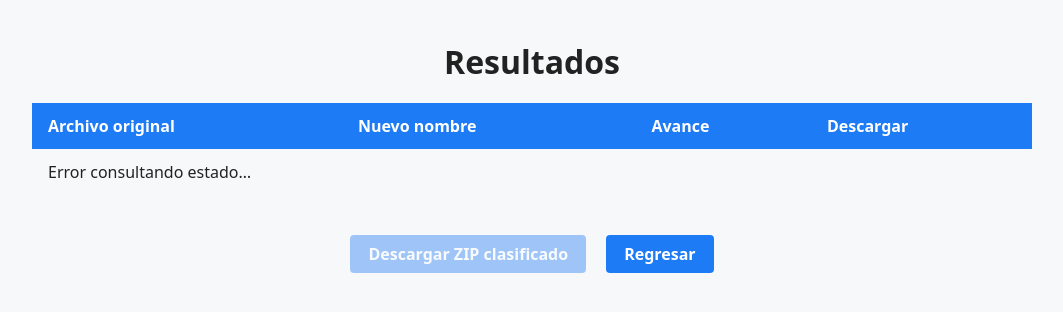
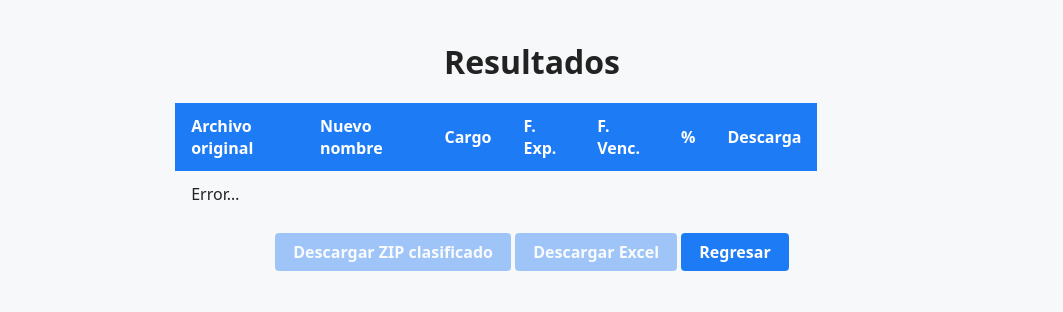
Before and after one commit to Juangranados89/certificados-app, a Python web app: template templates/progreso.html in a window 1280 px wide. Shown: the top 312 px of the page, without its empty margins (108-1171 px from the left). Run offline with Jinja, Linux system fonts and the light colour scheme; the template is opened without the code that fills it: most values are stand-ins (such as "Sample title", 1, 10 or a date in 2020).

Commit message:
Update progreso.html

```diff
--- a/templates/progreso.html
+++ b/templates/progreso.html
@@ -1,75 +1,58 @@
 <!doctype html>
-<html lang="es">
-<head>
-  <meta charset="utf-8">
-  <title>Resultados</title>
+<html lang="es"><head>
+<meta charset="utf-8"><title>Resultados</title>
 <link rel="stylesheet" href="{{ url_for('static', filename='main.css') }}">
-</head>
-<body>
+</head><body>
+
 <h1>Resultados</h1>
 
-  <table class="grid" id="tbl">
+<div class="panel" style="overflow:auto;max-height:70vh">
+<table class="grid compact" id="tbl">
 <thead>
   <tr>
-        <th>Archivo original</th>
-        <th>Nuevo nombre</th>
-        <th>Avance</th>
-        <th>Descargar</th>
+    <th>Archivo original</th><th>Nuevo nombre</th><th>Cargo</th>
+    <th>F. Exp.</th><th>F. Venc.</th><th>%</th><th>Descarga</th>
   </tr>
-    </thead>
-    <tbody></tbody>
+</thead><tbody></tbody>
 </table>
+</div>
 
-  <div style="margin-top:40px;display:flex;gap:20px;justify-content:center">
+<div class="center" style="gap:20px;margin-top:24px">
   <a id="zipBtn" class="btn" style="opacity:.4;pointer-events:none;">Descargar ZIP clasificado</a>
+  <a id="xlsBtn" class="btn" style="opacity:.4;pointer-events:none;">Descargar Excel</a>
   <a class="btn" href="{{ url_for('home') }}">Regresar</a>
 </div>
 
 <script>
-const job      = "{{ job }}";
-const statusURL= "{{ url_for('status', job=job) }}";
-const zipURL   = "{{ url_for('download_zip', job=job) }}";
-const tbody    = document.querySelector('#tbl tbody');
-const zipBtn   = document.getElementById('zipBtn');
+const job="{{ job }}",
+      statusURL="{{ url_for('status',job=job) }}",
+      zipURL   ="{{ url_for('zip_dl',job=job) }}",
+      xlsURL   ="{{ url_for('xls',job=job) }}",
+      tbody=document.querySelector('#tbl tbody'),
+      zipBtn=document.getElementById('zipBtn'),
+      xlsBtn=document.getElementById('xlsBtn');
 
-function render(rows){
-  tbody.innerHTML = '';
-  rows.forEach(r=>{
-    tbody.insertAdjacentHTML('beforeend', `
-      <tr>
+function rowHTML(r){
+  return `<tr>
     <td>${r.orig}</td>
-        <td>${r.new || '—'}</td>
-        <td>
-          <div class="progress-bar">
-            <div class="progress-fill" style="width:${r.progress}%"></div>
-          </div>
-        </td>
-        <td>${ r.rel ? `<a class="btn" href="/download/${job}/${r.rel}">Descargar</a>` : ''}</td>
-      </tr>
-    `);
-  });
+    <td>${r.new||'—'}</td>
+    <td>${r.cargo||'—'}</td>
+    <td>${r.fexp||'—'}</td>
+    <td>${r.fven||'—'}</td>
+    <td style="min-width:60px">${r.progress}%</td>
+    <td>${r.rel?`<a class="btn" href="/download/${job}/${r.rel}">PDF</a>`:''}</td>
+  </tr>`;
 }
-
+function render(data){ tbody.innerHTML=data.rows.map(rowHTML).join(''); }
 async function poll(){
   try{
-    const resp = await fetch(statusURL);
-    if(!resp.ok) throw new Error(resp.statusText);
-    const data = await resp.json();
-    render(data.rows);
-
-    if(data.done){
-      zipBtn.href = zipURL;
-      zipBtn.style.opacity = 1;
-      zipBtn.style.pointerEvents = 'auto';
-    }else{
-      setTimeout(poll, 1000);
-    }
-  }catch(err){
-    tbody.innerHTML = '<tr><td colspan="4">Error consultando estado…</td></tr>';
-    console.error(err);
-  }
+    const d=await (await fetch(statusURL)).json(); render(d);
+    if(d.done){
+      [zipBtn,xlsBtn].forEach(b=>{b.style.opacity=1;b.style.pointerEvents='auto';});
+      zipBtn.href=zipURL; xlsBtn.href=xlsURL;
+    }else setTimeout(poll,1000);
+  }catch{tbody.innerHTML='<tr><td colspan="7">Error…</td></tr>';}
 }
 poll();
 </script>
-</body>
-</html>
+</body></html>
```
Lines whose indentation alone changed are shown as unchanged.
